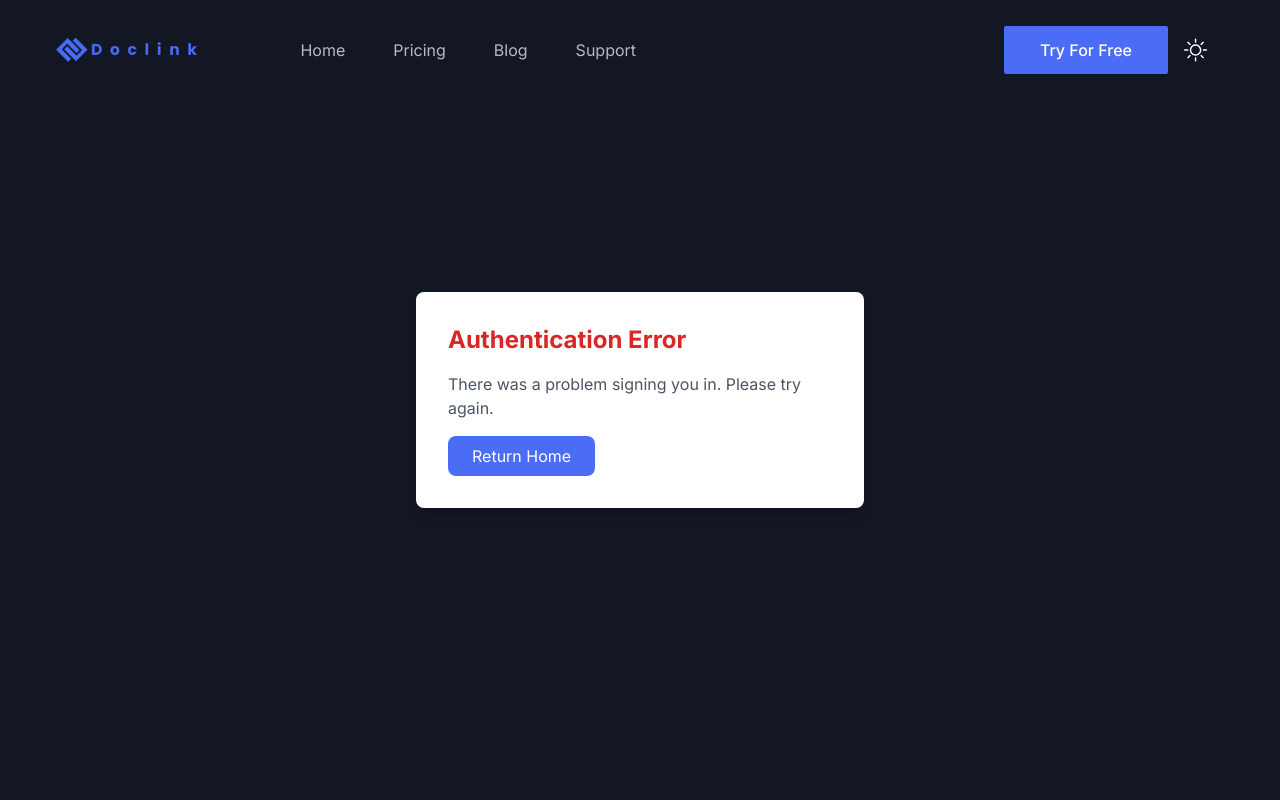
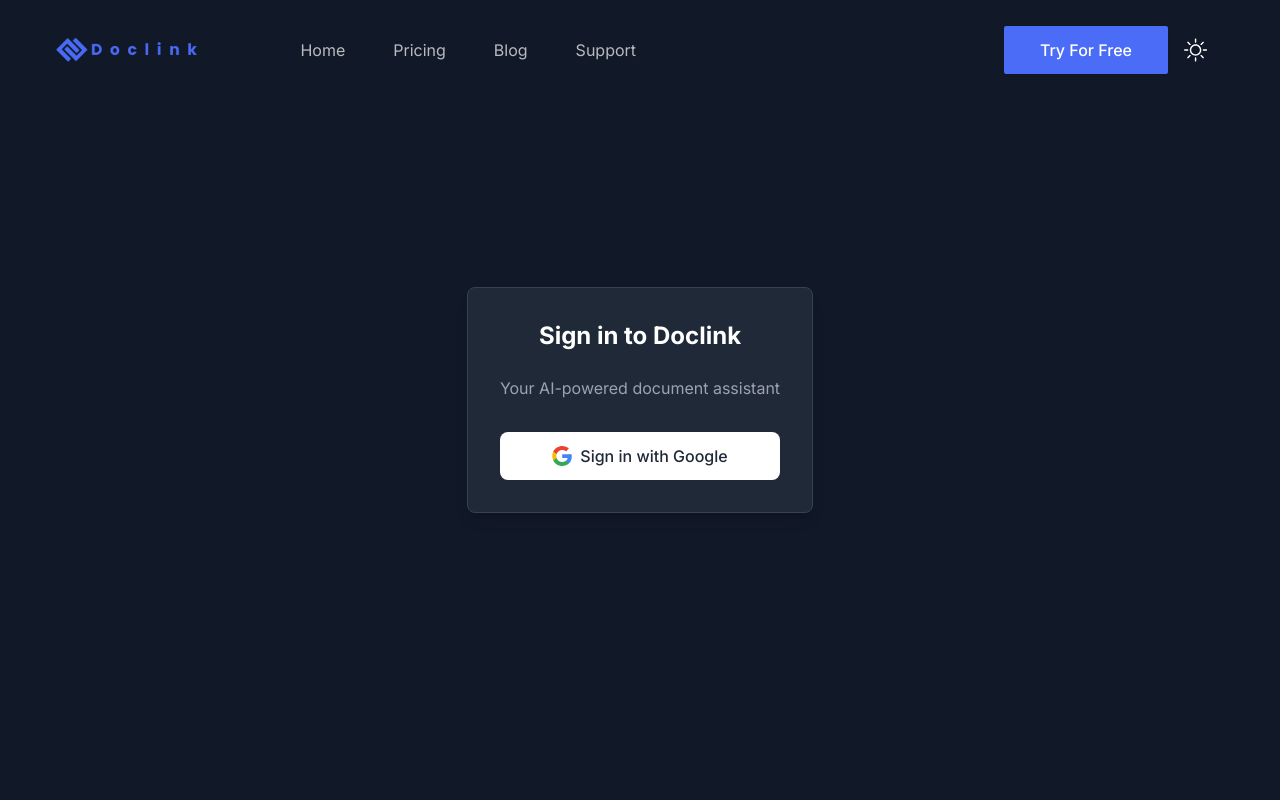
Before and after one commit to rahmansahinler1/doclink_website, a Next.js app: page /auth in a window 1280 px wide. Shown: the top 800 px of the page. Built offline with nearby package versions, Linux system fonts and the light colour scheme; no server answers.

Commit message:
feat: enhance authentication flow with session validation and error handling

```diff
--- a/src/app/api/auth/session/validate/route.ts
+++ b/src/app/api/auth/session/validate/route.ts
@@ -2,28 +2,46 @@
 import { NextResponse } from "next/server";
 import Redis from "ioredis";
 
-const redis = new Redis({
-  host: "localhost",
-  port: 6380,
-  db: 0
-});
+// Check if we're in development mode
+const isDevelopment = process.env.NODE_ENV === 'development';
+
+// Initialize Redis client only if not in development mode
+let redis: Redis.Redis | null = null;
+if (!isDevelopment) {
+  redis = new Redis({
+    host: "localhost",
+    port: 6380,
+    db: 0
+  });
+}
 
 export async function POST(request: Request) {
   try {
     const { sessionId, userId } = await request.json();
 
     if (!sessionId || !userId) {
-      return NextResponse.json({ valid: false }, { status: 400 });
+      return NextResponse.json({ valid: false, error: 'Missing sessionId or userId' }, { status: 400 });
+    }
+
+    // In development mode, always return valid=true for easier testing
+    if (isDevelopment) {
+      console.log('Development mode: Session validation bypassed');
+      return NextResponse.json({ valid: true });
     }
 
     // Check if session exists in Redis
-    const sessionExists = await redis.exists(`user:${userId}:session:${sessionId}`);
+    const sessionKey = `user:${userId}:session:${sessionId}`;
+    const sessionExists = await redis?.exists(sessionKey);
 
-    return NextResponse.json({
-      valid: sessionExists === 1
-    });
+    if (sessionExists) {
+      // Refresh the TTL of the session
+      await redis?.expire(sessionKey, 259200); // 3 days in seconds
+      return NextResponse.json({ valid: true });
+    } else {
+      return NextResponse.json({ valid: false });
+    }
   } catch (error) {
     console.error('Session validation error:', error);
-    return NextResponse.json({ valid: false }, { status: 500 });
+    return NextResponse.json({ valid: false, error: 'Internal server error' }, { status: 500 });
   }
 }
--- /dev/null
+++ b/src/app/auth/error/page.tsx
@@ -0,0 +1,28 @@
+import Link from 'next/link';
+import { Metadata } from 'next';
+
+export const metadata: Metadata = {
+  title: 'Authentication Error',
+  description: 'There was a problem signing you in',
+};
+
+export default function AuthError() {
+  return (
+    <div className="min-h-screen flex items-center justify-center bg-gray-900 text-white">
+      <div className="max-w-md p-8 bg-gray-800 rounded-lg shadow-lg border border-gray-700">
+        <h1 className="text-2xl font-bold text-red-500 mb-4">
+          Authentication Error
+        </h1>
+        <p className="text-gray-300 mb-6">
+          There was a problem signing you in. Please try again.
+        </p>
+        <Link
+          href="/"
+          className="inline-block bg-green-600 hover:bg-green-700 text-white px-6 py-3 rounded-lg transition-colors"
+        >
+          Return Home
+        </Link>
+      </div>
+    </div>
+  );
+}
--- a/src/app/auth/page.tsx
+++ b/src/app/auth/page.tsx
@@ -1,20 +1,51 @@
-// src/app/auth/error/page.tsx
-export default function AuthError() {
+'use client';
+
+import { useEffect } from 'react';
+import { useSession } from 'next-auth/react';
+import { useRouter } from 'next/navigation';
+import { handleGoogleSignIn } from '@/utils/auth';
+
+export default function AuthPage() {
+  const { data: session, status } = useSession();
+  const router = useRouter();
+
+  useEffect(() => {
+    if (status === 'authenticated' && session) {
+      router.push('/dashboard');
+    }
+  }, [session, status, router]);
+
   return (
-    <div className="min-h-screen flex items-center justify-center">
-      <div className="max-w-md p-8 bg-white rounded-lg shadow-lg">
-        <h1 className="text-2xl font-bold text-red-600 mb-4">
-          Authentication Error
-        </h1>
-        <p className="text-gray-600 mb-4">
-          There was a problem signing you in. Please try again.
+    <div className="min-h-screen flex items-center justify-center bg-gray-900 text-white">
+      <div className="max-w-md p-8 bg-gray-800 rounded-lg shadow-lg border border-gray-700">
+        <h1 className="text-2xl font-bold mb-6 text-center">Sign in to Doclink</h1>
+
+        <p className="text-gray-400 mb-8 text-center">
+          Your AI-powered document assistant
         </p>
-        <a
-          href="/"
-          className="inline-block bg-primary text-white px-6 py-2 rounded-lg"
-        >
-          Return Home
-        </a>
+
+        <div className="flex flex-col space-y-4">
+          <button
+            onClick={handleGoogleSignIn}
+            className="flex items-center justify-center gap-2 bg-white text-gray-800 px-6 py-3 rounded-lg font-medium hover:bg-gray-100 transition-colors"
+          >
+            <svg viewBox="0 0 24 24" width="20" height="20" xmlns="http://www.w3.org/2000/svg">
+              <g transform="matrix(1, 0, 0, 1, 27.009001, -39.238998)">
+                <path fill="#4285F4" d="M -3.264 51.509 C -3.264 50.719 -3.334 49.969 -3.454 49.239 L -14.754 49.239 L -14.754 53.749 L -8.284 53.749 C -8.574 55.229 -9.424 56.479 -10.684 57.329 L -10.684 60.329 L -6.824 60.329 C -4.564 58.239 -3.264 55.159 -3.264 51.509 Z"/>
+                <path fill="#34A853" d="M -14.754 63.239 C -11.514 63.239 -8.804 62.159 -6.824 60.329 L -10.684 57.329 C -11.764 58.049 -13.134 58.489 -14.754 58.489 C -17.884 58.489 -20.534 56.379 -21.484 53.529 L -25.464 53.529 L -25.464 56.619 C -23.494 60.539 -19.444 63.239 -14.754 63.239 Z"/>
+                <path fill="#FBBC05" d="M -21.484 53.529 C -21.734 52.809 -21.864 52.039 -21.864 51.239 C -21.864 50.439 -21.724 49.669 -21.484 48.949 L -21.484 45.859 L -25.464 45.859 C -26.284 47.479 -26.754 49.299 -26.754 51.239 C -26.754 53.179 -26.284 54.999 -25.464 56.619 L -21.484 53.529 Z"/>
+                <path fill="#EA4335" d="M -14.754 43.989 C -12.984 43.989 -11.404 44.599 -10.154 45.789 L -6.734 42.369 C -8.804 40.429 -11.514 39.239 -14.754 39.239 C -19.444 39.239 -23.494 41.939 -25.464 45.859 L -21.484 48.949 C -20.534 46.099 -17.884 43.989 -14.754 43.989 Z"/>
+              </g>
+            </svg>
+            Sign in with Google
+          </button>
+        </div>
+
+        {status === 'loading' && (
+          <div className="mt-6 text-center text-gray-400">
+            Loading...
+          </div>
+        )}
       </div>
     </div>
   );
--- a/src/app/page.tsx
+++ b/src/app/page.tsx
@@ -1,32 +1,26 @@
-import AboutSectionOne from "@/components/About/AboutSectionOne";
-import AboutSectionTwo from "@/components/About/AboutSectionTwo";
-import Blog from "@/components/Blog";
 import ScrollUp from "@/components/Common/ScrollUp";
-import Contact from "@/components/Contact";
-import Features from "@/components/Features";
 import Hero from "@/components/Hero";
-import Pricing from "@/components/Pricing";
-import Testimonials from "@/components/Testimonials";
-import Video from "@/components/Video";
 import { Metadata } from "next";
+import { getServerSession } from "next-auth/next";
+import { redirect } from 'next/navigation';
 
 export const metadata: Metadata = {
   title: "Doclink",
+  description: "Document question answering application",
 };
 
-export default function Home() {
+export default async function Home() {
+  const session = await getServerSession();
+
+  // If the user is already logged in, redirect to the dashboard
+  if (session && session.user) {
+    redirect('/dashboard');
+  }
+
   return (
     <>
       <ScrollUp />
       <Hero />
-      <Features />
-      <Video />
-      <AboutSectionOne />
-      <AboutSectionTwo />
-      <Testimonials />
-      <Pricing />
-      <Blog />
-      <Contact />
     </>
   );
 }
```
